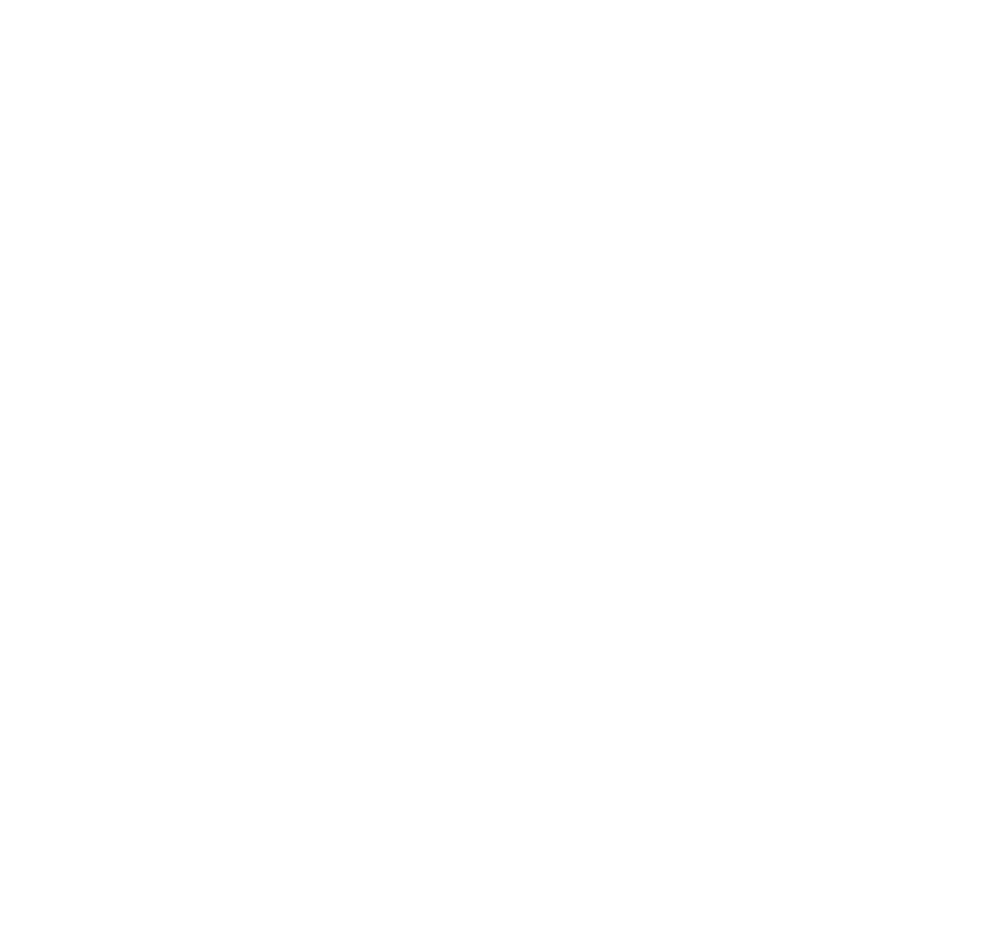
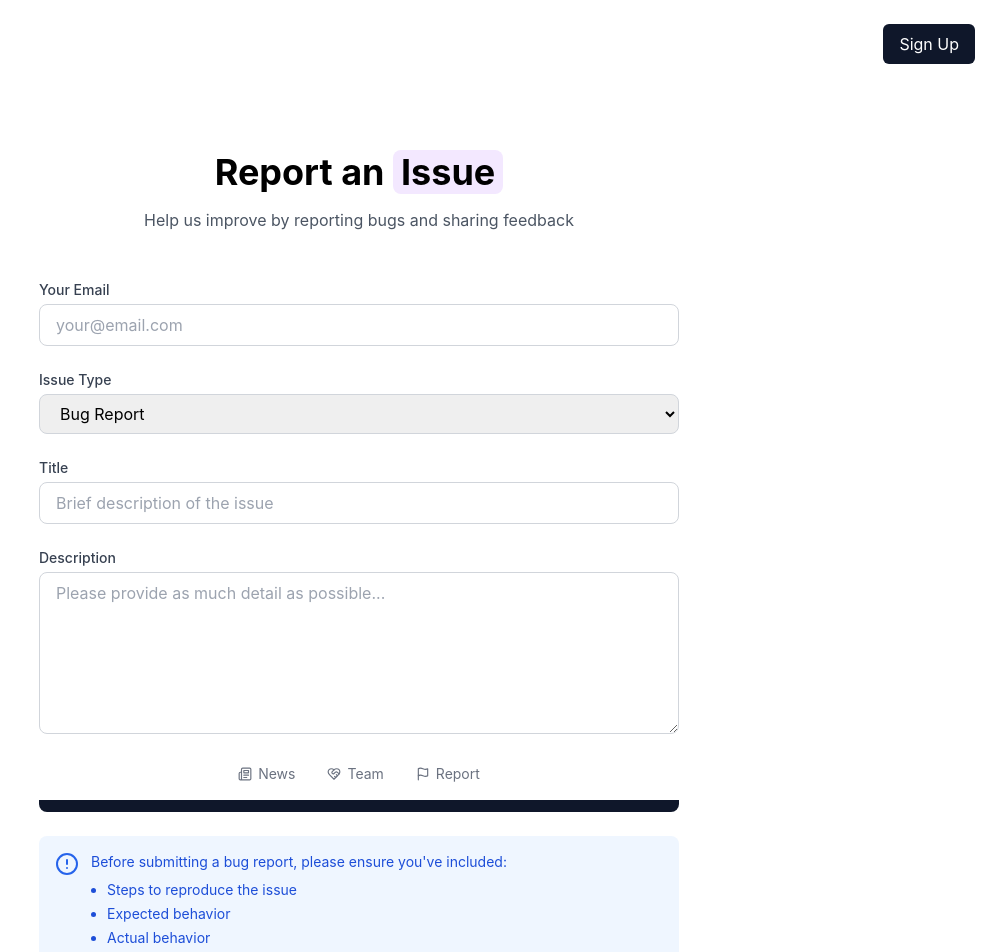
Before and after one commit to AmolMendonca/alumni-portal, a React (Create React App) app in the folder client/: page /report in a window 1280 px wide. Before the commit this address had no page. Shown: the top 952 px of the page, without its empty margins (281-1280 px from the left). Before the commit the page ends 800 px from the top, so only its background shows below. Built offline with nearby package versions, Linux system fonts and the light colour scheme.

Commit message:
Added a report bug page, setup routing in App.js

```diff
--- a/client/package.json
+++ b/client/package.json
@@ -11,6 +11,7 @@
     "react": "^18.2.0",
     "react-dom": "^18.2.0",
     "react-router-dom": "^6.27.0",
+
     "react-scripts": "5.0.1",
     "web-vitals": "^2.1.4"
   },
--- a/client/src/App.js
+++ b/client/src/App.js
@@ -3,6 +3,8 @@
 import LandingPage from './components/LandingPage';
 import TeamPage from './components/TeamPage';
 import NewsPage from './components/NewsPage';
+import ReportPage from './components/ReportPage';
+
 
 
 function App() {
@@ -12,6 +14,7 @@
         <Route path="/" element={<LandingPage />} />
         <Route path="/team" element={<TeamPage />} />
         <Route path="/news" element={<NewsPage />} />
+        <Route path="/report" element={<ReportPage />} />
       </Routes>
     </Router>
   );
--- a/client/src/components/Footer.js
+++ b/client/src/components/Footer.js
@@ -1,9 +1,9 @@
 import React from 'react';
-import { Users, HeartHandshake, Flag } from 'lucide-react';
+import { Users, HeartHandshake, Flag, Newspaper } from 'lucide-react';
 
 const Footer = () => {
   const links = [
-    { name: 'About Us', href: '/about', icon: Users },
+    { name: 'News', href: '/news', icon: Newspaper },
     { name: 'Team', href: '/team', icon: HeartHandshake },
     { name: 'Report', href: '/report', icon: Flag }
   ];
--- a/client/src/components/Navbar.js
+++ b/client/src/components/Navbar.js
@@ -5,21 +5,9 @@
   return (
     <nav className="flex justify-between items-center p-6">
       <Link to="/" className="text-xl font-bold">
-        Linkd
+        {/* Linkd */}
       </Link>
       <div className="flex items-center space-x-6">
-        <Link
-          to="/news"
-          className="text-gray-600 hover:text-gray-900 transition-colors"
-        >
-          News
-        </Link>
-        <Link
-          to="/team"
-          className="text-gray-600 hover:text-gray-900 transition-colors"
-        >
-          Team
-        </Link>
         <button className="px-4 py-2 bg-navy-900 text-white rounded-md hover:bg-navy-800">
           Sign Up
         </button>
--- /dev/null
+++ b/client/src/components/ReportPage.js
@@ -0,0 +1,157 @@
+import React, { useState } from 'react';
+import { AlertCircle, Send, X } from 'lucide-react';
+import Navbar from './Navbar';
+import Footer from './Footer';
+
+const ReportPage = () => {
+  const [formData, setFormData] = useState({
+    email: '',
+    title: '',
+    description: '',
+    type: 'bug' // or 'feature' or 'other'
+  });
+  const [isSubmitting, setIsSubmitting] = useState(false);
+  const [submitStatus, setSubmitStatus] = useState(null);
+
+  const handleSubmit = async (e) => {
+    e.preventDefault();
+    setIsSubmitting(true);
+
+    try {
+      // Add your API call here
+      // For now, simulating an API call
+      await new Promise(resolve => setTimeout(resolve, 1000));
+
+      setSubmitStatus('success');
+      setFormData({ email: '', title: '', description: '', type: 'bug' });
+    } catch (error) {
+      setSubmitStatus('error');
+    } finally {
+      setIsSubmitting(false);
+    }
+  };
+
+  return (
+    <div className="min-h-screen bg-white">
+      <Navbar />
+
+      <main className="max-w-2xl mx-auto px-4 pt-16 pb-20">
+        <div className="text-center mb-12">
+          <h1 className="text-4xl font-bold mb-4">
+            Report an{' '}
+            <span className="bg-purple-100 px-2 rounded-lg">Issue</span>
+          </h1>
+          <p className="text-gray-600">
+            Help us improve by reporting bugs and sharing feedback
+          </p>
+        </div>
+
+        {submitStatus === 'success' && (
+          <div className="mb-8 p-4 bg-green-50 text-green-700 rounded-lg flex items-center justify-between">
+            Thank you for your report! We'll look into it.
+            <button
+              onClick={() => setSubmitStatus(null)}
+              className="text-green-700 hover:text-green-800"
+            >
+              <X size={16} />
+            </button>
+          </div>
+        )}
+
+        <form onSubmit={handleSubmit} className="space-y-6">
+          <div>
+            <label className="block text-sm font-medium text-gray-700 mb-1">
+              Your Email
+            </label>
+            <input
+              type="email"
+              required
+              placeholder="your@email.com"
+              value={formData.email}
+              onChange={(e) => setFormData({...formData, email: e.target.value})}
+              className="w-full px-4 py-2 border border-gray-300 rounded-lg focus:outline-none focus:ring-2 focus:ring-purple-300 focus:border-transparent"
+            />
+          </div>
+
+          <div>
+            <label className="block text-sm font-medium text-gray-700 mb-1">
+              Issue Type
+            </label>
+            <select
+              value={formData.type}
+              onChange={(e) => setFormData({...formData, type: e.target.value})}
+              className="w-full px-4 py-2 border border-gray-300 rounded-lg focus:outline-none focus:ring-2 focus:ring-purple-300 focus:border-transparent"
+            >
+              <option value="bug">Bug Report</option>
+              <option value="feature">Feature Request</option>
+              <option value="other">Other</option>
+            </select>
+          </div>
+
+          <div>
+            <label className="block text-sm font-medium text-gray-700 mb-1">
+              Title
+            </label>
+            <input
+              type="text"
+              required
+              placeholder="Brief description of the issue"
+              value={formData.title}
+              onChange={(e) => setFormData({...formData, title: e.target.value})}
+              className="w-full px-4 py-2 border border-gray-300 rounded-lg focus:outline-none focus:ring-2 focus:ring-purple-300 focus:border-transparent"
+            />
+          </div>
+
+          <div>
+            <label className="block text-sm font-medium text-gray-700 mb-1">
+              Description
+            </label>
+            <textarea
+              required
+              placeholder="Please provide as much detail as possible..."
+              rows={6}
+              value={formData.description}
+              onChange={(e) => setFormData({...formData, description: e.target.value})}
+              className="w-full px-4 py-2 border border-gray-300 rounded-lg focus:outline-none focus:ring-2 focus:ring-purple-300 focus:border-transparent"
+            />
+          </div>
+
+          <button
+            type="submit"
+            disabled={isSubmitting}
+            className={`w-full py-3 px-4 flex items-center justify-center gap-2 text-white rounded-lg transition-colors
+              ${isSubmitting
+                ? 'bg-navy-800 cursor-not-allowed'
+                : 'bg-navy-900 hover:bg-navy-800'}`}
+          >
+            {isSubmitting ? (
+              <div className="animate-spin rounded-full h-5 w-5 border-b-2 border-white" />
+            ) : (
+              <>
+                <Send size={18} />
+                Submit Report
+              </>
+            )}
+          </button>
+
+          <div className="mt-6 p-4 bg-blue-50 rounded-lg flex gap-3">
+            <AlertCircle className="text-blue-600 flex-shrink-0" />
+            <p className="text-sm text-blue-700">
+              Before submitting a bug report, please ensure you've included:
+              <ul className="list-disc ml-4 mt-2 space-y-1">
+                <li>Steps to reproduce the issue</li>
+                <li>Expected behavior</li>
+                <li>Actual behavior</li>
+                <li>Any error messages you received</li>
+              </ul>
+            </p>
+          </div>
+        </form>
+      </main>
+
+      <Footer />
+    </div>
+  );
+};
+
+export default ReportPage;
```
